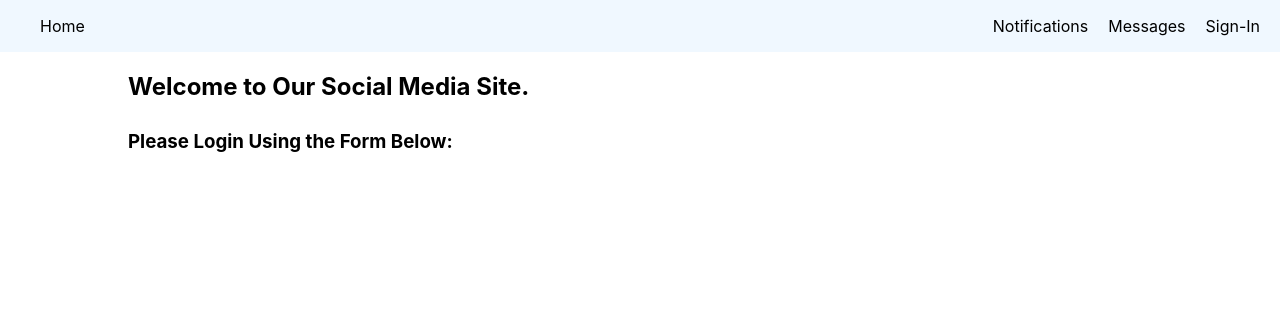
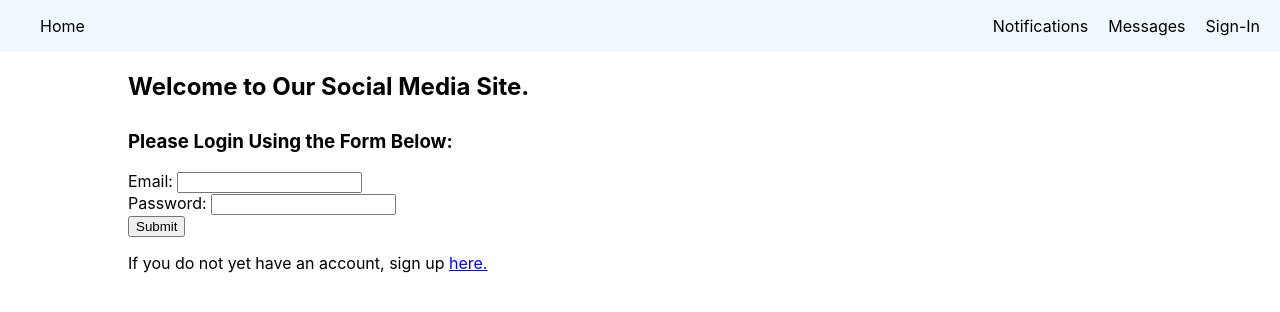
Before and after one commit to aharpt/Social-Media-App, a React (Create React App) app: page / in a window 1280 px wide. Shown: the top 312 px of the page. Built offline with nearby package versions, Linux system fonts and the light colour scheme.

Commit message:
Add preliminary Form

```diff
--- a/src/App.tsx
+++ b/src/App.tsx
@@ -1,6 +1,7 @@
 import React from 'react';
 import NavBar from './components/common/NavBar';
 import Banner from './components/home/Banner';
+import LoginForm from './components/home/LoginForm';
 import './App.css';
 
 function App() {
@@ -8,6 +9,7 @@ function App() {
     <>
       <NavBar />
       <Banner />
+      <LoginForm />
     </>
   );
 }
--- /dev/null
+++ b/src/components/home/LoginForm.tsx
@@ -0,0 +1,36 @@
+import React from 'react'
+
+function LoginForm() {
+    const [emailValue, setEmailValue] = React.useState<string>("");
+    const [passwordValue, setPasswordValue] = React.useState<string>("");
+
+    const handleEmailChange = (event : React.ChangeEvent<HTMLInputElement>) : void => {
+        setEmailValue(event.target.value);
+    }
+
+    const handlePasswordChange = (event : React.ChangeEvent<HTMLInputElement>) : void => {
+        setPasswordValue(event.target.value);
+    }
+
+    return (
+        <section>
+            <form>
+            <div>
+                <label htmlFor="email">Email: </label>
+                <input type="email" id="email" value={emailValue} onChange={handleEmailChange} />
+            </div>
+
+            <div>
+                <label htmlFor="password">Password: </label>
+                <input type="password" id="password" value={passwordValue} onChange={handlePasswordChange} />
+            </div>
+
+            <button type="button">Submit</button>
+        </form>
+
+        <p>If you do not yet have an account, sign up <a href="/here">here.</a></p>
+        </section>
+    )
+}
+
+export default LoginForm
```
